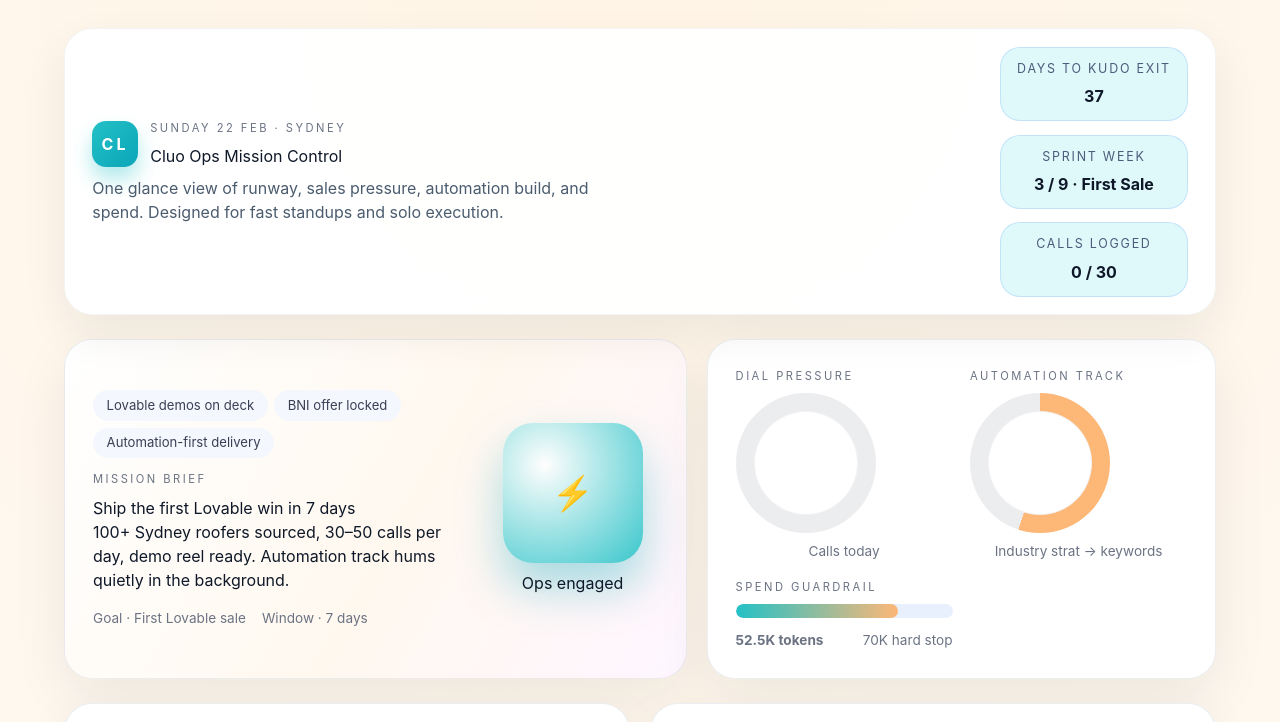
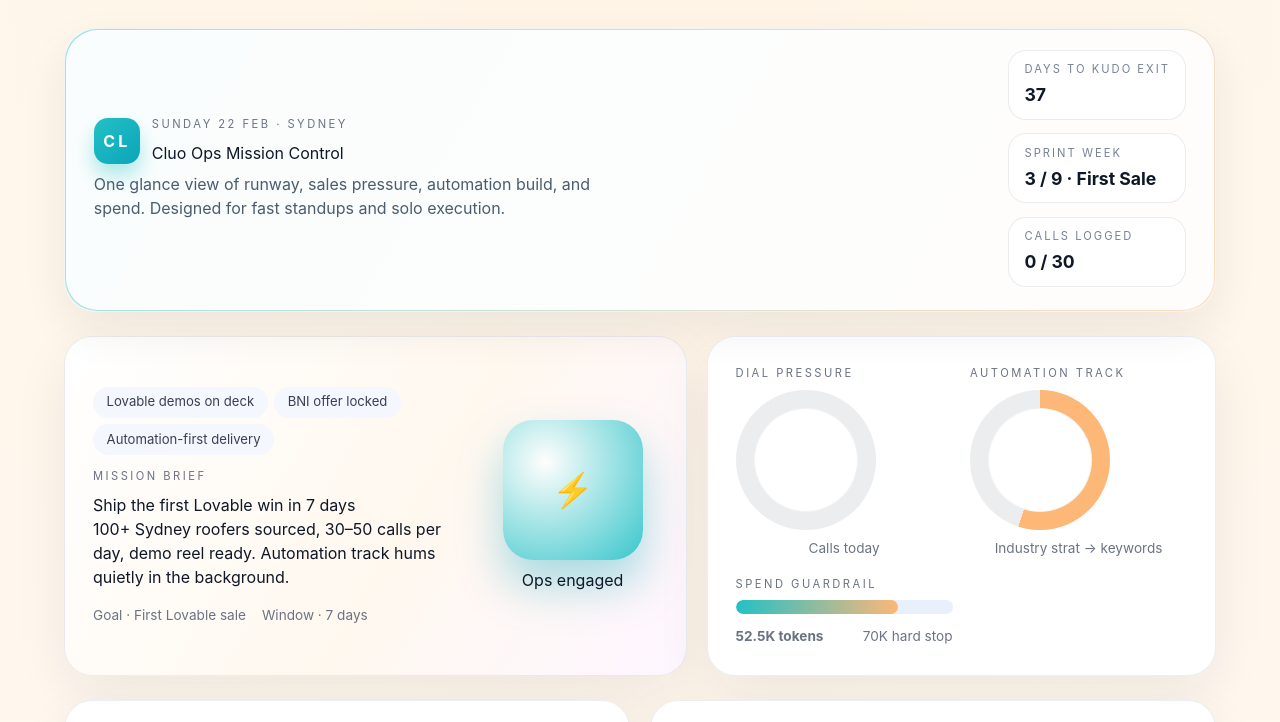
Before and after one commit to cleocluo/mission-control, a website built with Vite: page vite-project/index.html in a window 1280 px wide. Shown: the top 722 px of the page. Built offline with nearby package versions, Linux system fonts and the light colour scheme.

Commit message:
Polish hero card badges

```diff
--- a/vite-project/data/calendar.json
+++ b/vite-project/data/calendar.json
@@ -1,5 +1,5 @@
 {
-  "generatedAt": "2026-02-22T06:32:08.004Z",
+  "generatedAt": "2026-02-22T09:15:04.273Z",
   "events": [
     {
       "summary": "30 min - Cluo (Eric Yip)",
--- a/vite-project/src/main.ts
+++ b/vite-project/src/main.ts
@@ -118,6 +118,7 @@ app.innerHTML = `
           <strong>${callLogged} / ${callGoal}</strong>
         </article>
       </div>
+      <div class="top-bar-gradient"></div>
     </header>
 
     <section class="hero-grid">
--- a/vite-project/src/style.css
+++ b/vite-project/src/style.css
@@ -45,18 +45,37 @@ body {
 }
 
 .top-bar {
-  position: static;
+  position: relative;
   display: flex;
   flex-wrap: wrap;
   gap: 1.25rem;
   align-items: center;
   justify-content: space-between;
-  padding: 1.1rem 1.7rem;
-  background: rgba(255, 255, 255, 0.96);
+  padding: 1.3rem 1.8rem 1.5rem;
+  background: rgba(255, 255, 255, 0.98);
   border: 1px solid rgba(15, 23, 42, 0.05);
-  border-radius: 28px;
+  border-radius: 32px;
   box-shadow: 0 18px 45px rgba(15, 23, 42, 0.07);
   backdrop-filter: blur(18px);
+}
+
+.top-bar-gradient {
+  position: absolute;
+  inset: 0;
+  border-radius: inherit;
+  padding: 2px;
+  background: linear-gradient(120deg, rgba(35, 193, 198, 0.45), rgba(253, 183, 119, 0.45));
+  pointer-events: none;
+  z-index: -1;
+}
+
+.top-bar::after {
+  content: "";
+  position: absolute;
+  inset: 1px;
+  border-radius: inherit;
+  background: rgba(255, 255, 255, 0.95);
+  z-index: -1;
 }
 
 .top-bar-copy {
@@ -97,25 +116,26 @@ body {
 }
 
 .top-bar-stats article {
-  background: var(--accent-soft);
-  border-radius: 20px;
-  padding: 0.75rem 1rem;
-  border: 1px solid rgba(37, 99, 235, 0.15);
-  text-align: center;
+  background: rgba(255, 255, 255, 0.9);
+  border-radius: 18px;
+  padding: 0.65rem 0.95rem;
+  border: 1px solid rgba(15, 23, 42, 0.08);
+  text-align: left;
+  box-shadow: inset 0 1px 0 rgba(255, 255, 255, 0.6);
 }
 
 .top-bar-stats p {
   margin: 0;
-  font-size: 0.78rem;
+  font-size: 0.7rem;
   text-transform: uppercase;
-  letter-spacing: 0.14em;
-  color: #4c5c7a;
+  letter-spacing: 0.18em;
+  color: #778196;
 }
 
 .top-bar-stats strong {
   display: block;
-  margin-top: 0.35rem;
-  font-size: 1rem;
+  margin-top: 0.25rem;
+  font-size: 1.1rem;
   color: var(--text);
 }
 
```
